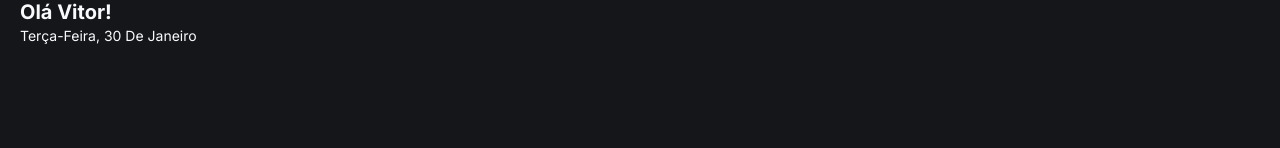
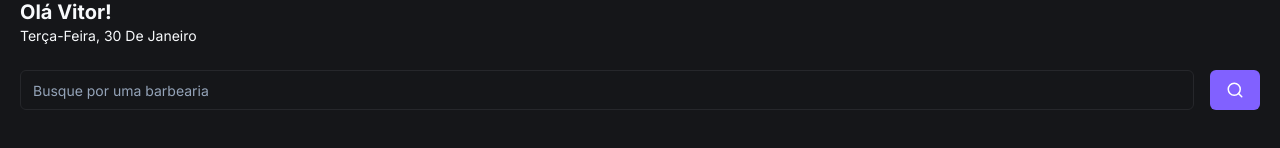
Before and after one commit to vitorpantaleao/barbershop-booking, a Next.js app: page / in a window 1280 px wide. Shown: the part 162-310 px from the top of the page. Built offline with nearby package versions, Linux system fonts and the light colour scheme.

Commit message:
feat: Add initial search component to home page

```diff
--- /dev/null
+++ b/app/(home)/_components/search.tsx
@@ -0,0 +1,18 @@
+"use client";
+
+import { Button } from "@/app/_components/ui/button";
+import { Input } from "@/app/_components/ui/input";
+import { SearchIcon } from "lucide-react";
+
+const Search = () => {
+    return (
+        <div className="flex items-center gap-2">
+            <Input placeholder="Busque por uma barbearia" className="w-full" />
+            <Button variant={"default"} className="ml-2">
+                <SearchIcon size={18} />
+            </Button>
+        </div>
+    )
+}
+
+export default Search;
--- a/app/(home)/page.tsx
+++ b/app/(home)/page.tsx
@@ -1,6 +1,7 @@
 import { format } from "date-fns";
 import Header from "../_components/header";
 import { ptBR } from "date-fns/locale";
+import Search from "./_components/search";
 
 export default function Home() {
     return (
@@ -15,6 +16,9 @@
                     })}
                 </p>
             </div>
+            <div className="px-5 mt-6">
+                <Search />
+            </div>
         </div>
     );
 }
--- /dev/null
+++ b/app/_components/ui/input.tsx
@@ -0,0 +1,25 @@
+import * as React from "react"
+
+import { cn } from "@/app/_lib/utils"
+
+export interface InputProps
+  extends React.InputHTMLAttributes<HTMLInputElement> {}
+
+const Input = React.forwardRef<HTMLInputElement, InputProps>(
+  ({ className, type, ...props }, ref) => {
+    return (
+      <input
+        type={type}
+        className={cn(
+          "flex h-10 w-full rounded-md border border-input bg-background px-3 py-2 text-sm ring-offset-background file:border-0 file:bg-transparent file:text-sm file:font-medium placeholder:text-muted-foreground focus-visible:outline-none focus-visible:ring-2 focus-visible:ring-ring focus-visible:ring-offset-2 disabled:cursor-not-allowed disabled:opacity-50",
+          className
+        )}
+        ref={ref}
+        {...props}
+      />
+    )
+  }
+)
+Input.displayName = "Input"
+
+export { Input }
```
Lines whose indentation alone changed are shown as unchanged.
